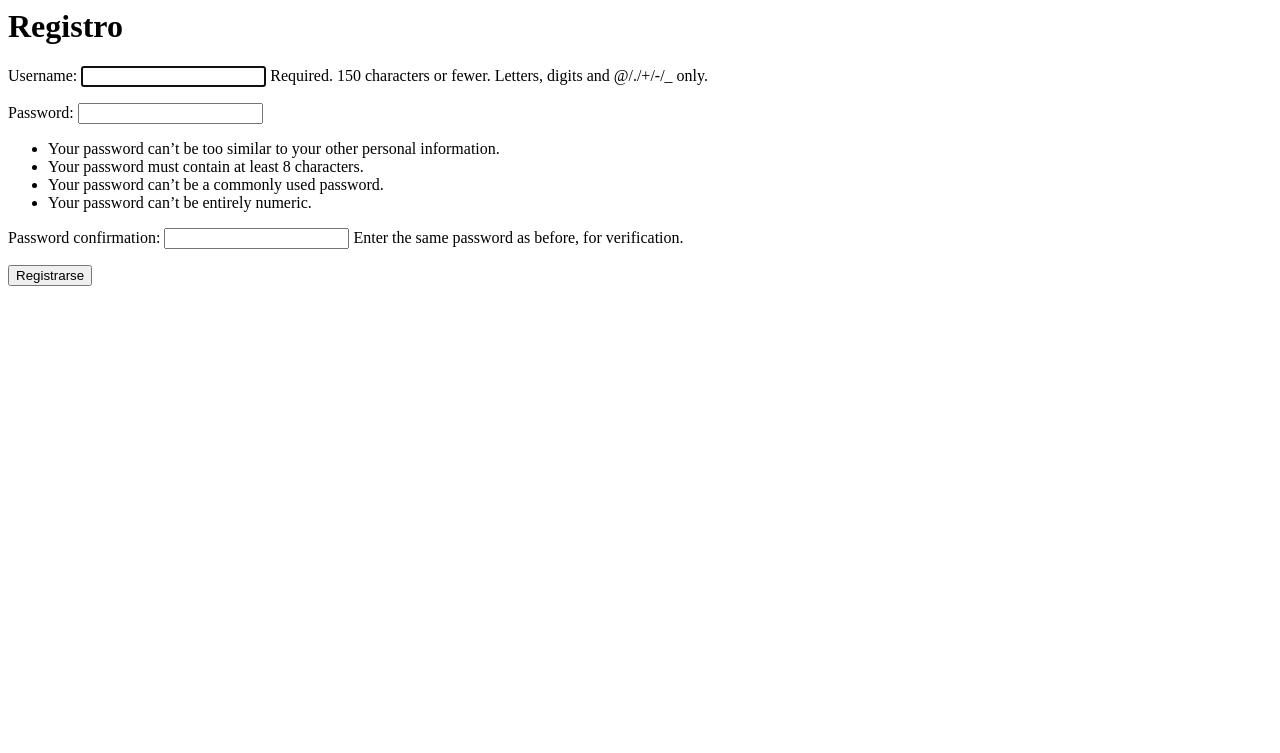
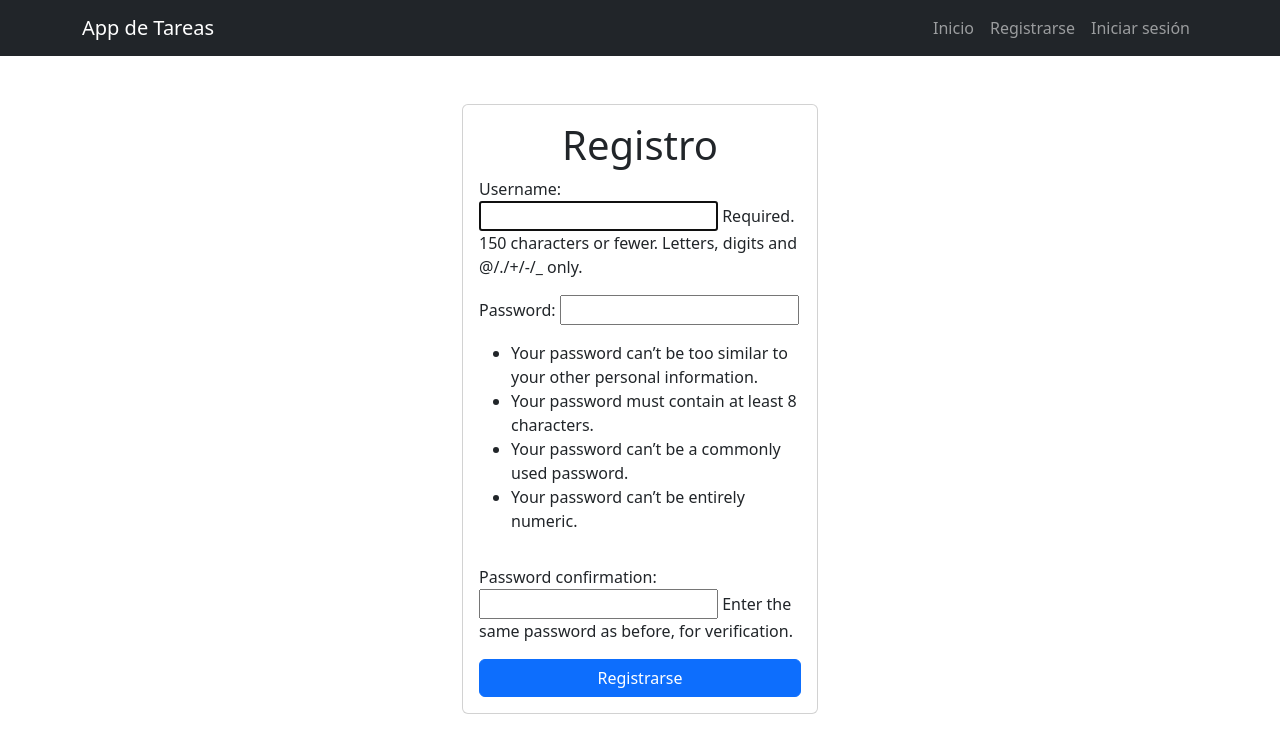
Before and after one commit to FabianGzCa/django-task-manager, a Django app: page /signup/ in a window 1280 px wide. Shown: the top 753 px of the page. Run offline with Django 5.2, Linux system fonts and the light colour scheme.

Commit message:
feat: agregar plantilla base y navegación de sesión

```diff
--- /dev/null
+++ b/tasks/templates/base.html
@@ -0,0 +1,44 @@
+<!DOCTYPE html>
+<html lang="es">
+<head>
+    <meta charset="UTF-8">
+    <meta http-equiv="X-UA-Compatible" content="IE=edge">
+    <meta name="viewport" content="width=device-width, initial-scale=1.0">
+    <title>Aplicación de Tareas Django</title>
+    <link rel="stylesheet" href="https://cdn.jsdelivr.net/npm/bootstrap@5.2.0/dist/css/bootstrap.min.css">
+</head>
+<body>
+
+    <nav class="navbar navbar-expand-lg bg-dark navbar-dark">
+        <div class="container">
+            <a class="navbar-brand" href="/">App de Tareas</a>
+            <button class="navbar-toggler" type="button" data-bs-toggle="collapse" data-bs-target="#navbarNav" aria-controls="navbarNav" aria-expanded="false" aria-label="Toggle navigation">
+                <span class="navbar-toggler-icon"></span>
+            </button>
+            <div class="collapse navbar-collapse" id="navbarNav">
+                <ul class="navbar-nav ms-auto">
+                    <li class="nav-item">
+                        <a href="/" class="nav-link">Inicio</a>
+                    </li>
+                    {% if user.is_authenticated %}
+                    <li class="nav-item">
+                        <a href="/logout" class="nav-link">Cerrar sesión</a>
+                    </li>
+                    {% else %}
+                    <li class="nav-item">
+                        <a href="/signup" class="nav-link">Registrarse</a>
+                    </li>
+                    <li class="nav-item">
+                        <a href="/signin" class="nav-link">Iniciar sesión</a>
+                    </li>
+                    {% endif %}
+                </ul>
+            </div>
+        </div>
+    </nav>
+
+    {% block content %}
+    {% endblock %}
+
+</body>
+</html>
--- a/tasks/templates/signup.html
+++ b/tasks/templates/signup.html
@@ -1,11 +1,21 @@
-<h1>Registro</h1>
+{% extends 'base.html' %}
 
-{{error}}
+{% block content %}
 
-<form action="/signup/" method="POST">
-    {% csrf_token %}
-    {{form.as_p}}
-    <button>
-        Registrarse
-    </button>
-</form>
+<main class="container">
+    <div class="row">
+        <section class="col-md-4 offset-md-4 mt-5">
+            <form action="/signup/" method="POST" class="card card-body">
+                <h1 class="text-center">Registro</h1>
+                {{error}}
+                {% csrf_token %}
+                {{form.as_p}}
+                <button class="btn btn-primary">
+                    Registrarse
+                </button>
+            </form>
+        </section>
+    </div>
+</main>
+
+{% endblock %}
```
Also changed, not shown: tasks/templates/home.html (+17 -1 lines), tasks/templates/signin.html (+19 -9 lines).
